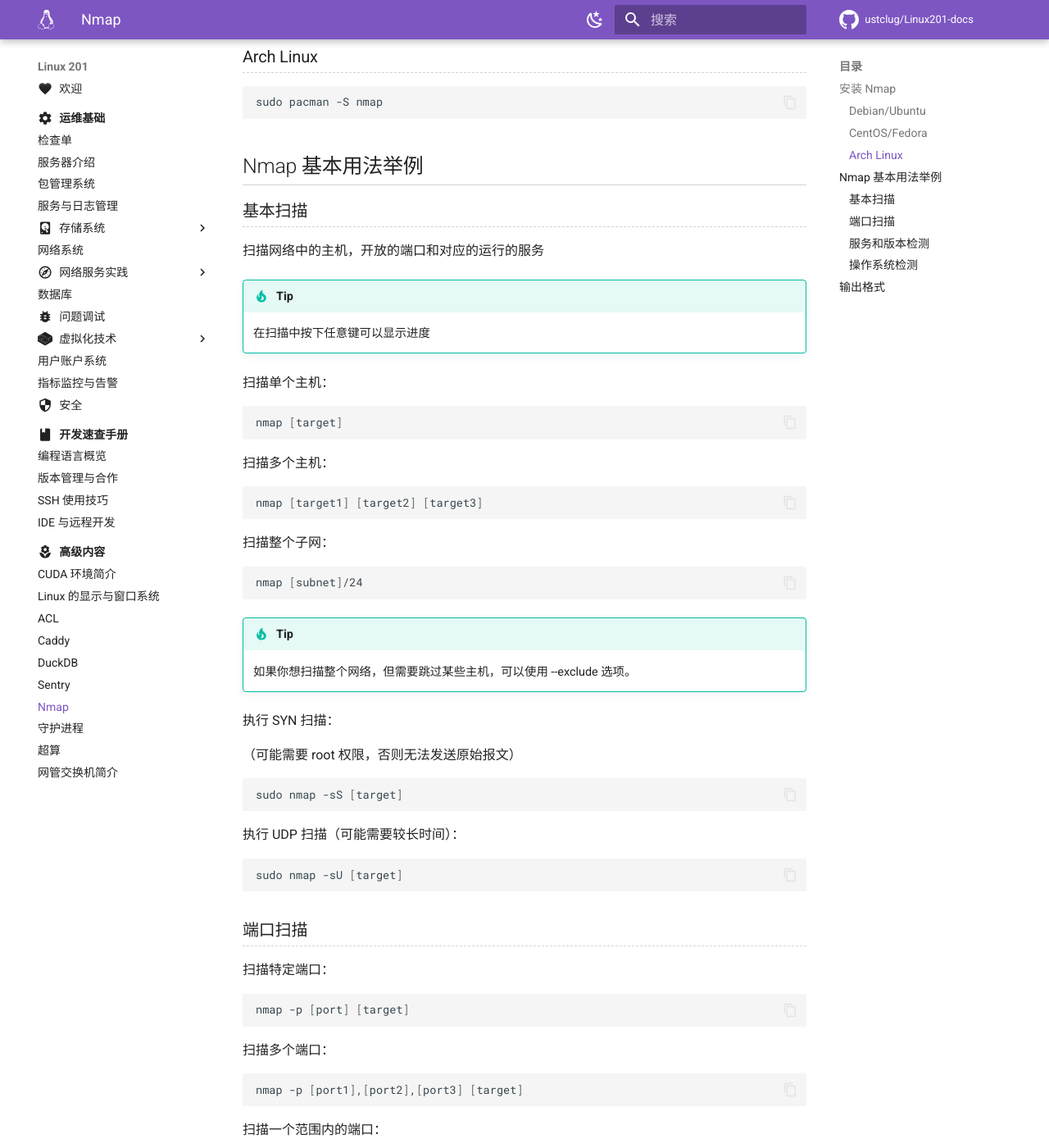
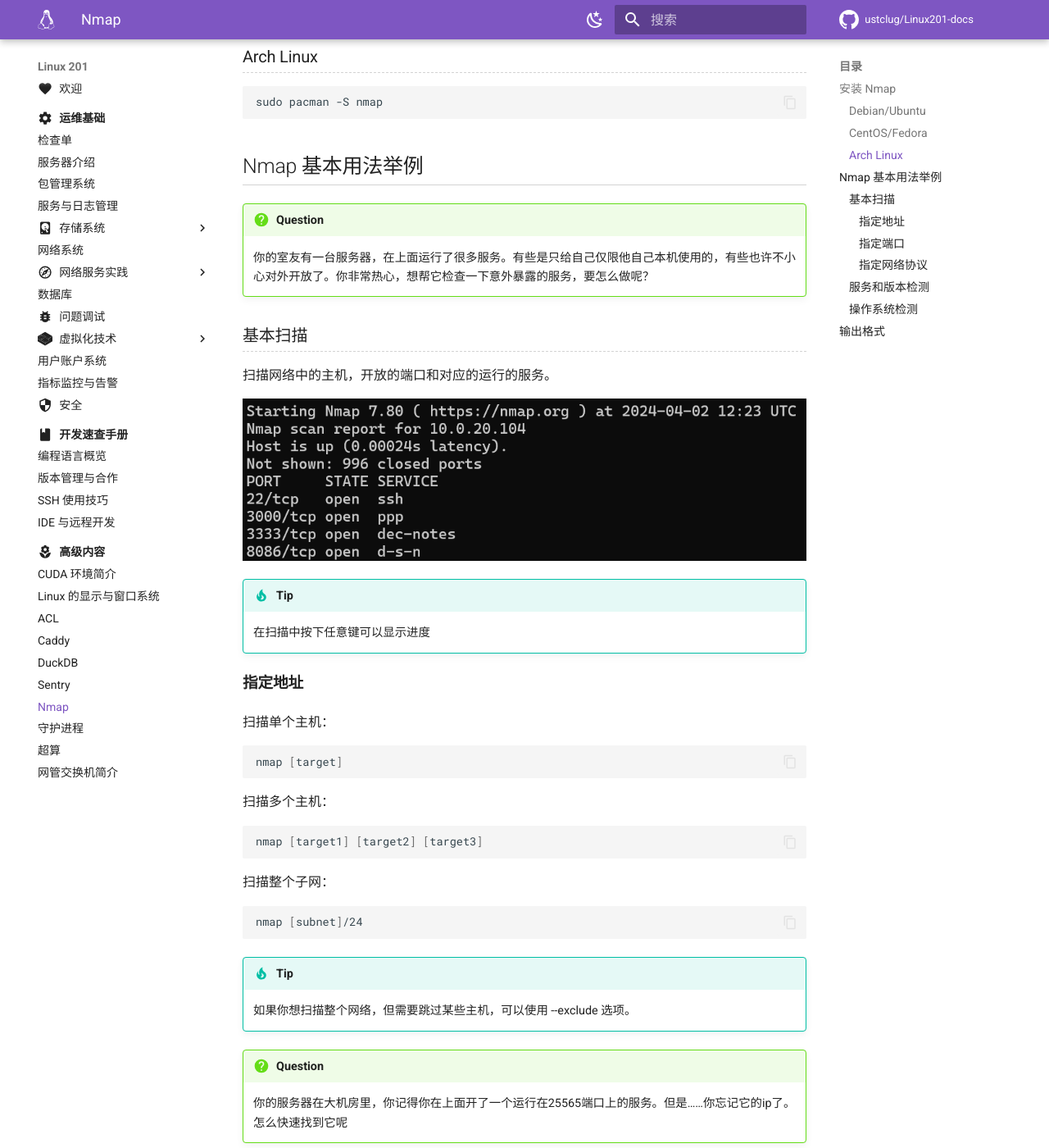
Before and after one commit to ustclug/Linux201-docs, an MkDocs documentation site: the page built from docs/advanced/nmap.md, in a window 1280 px wide and 1400 px high, scrolled down 734 px. Shown: the whole window at 82% size. Built offline with MkDocs 1.6.1 and Material for MkDocs 9.7.7, drawn with Linux system fonts in a browser that asks for light colours; comment, search, counter and statistics services are not loaded; some of the changed text lies outside the part shown.

Commit message:
advanced/nmap: Add usage scenarios

````diff
--- a/docs/advanced/nmap.md
+++ b/docs/advanced/nmap.md
@@ -30,13 +30,21 @@
 
 ## Nmap 基本用法举例
 
+!!! question
+
+    你的室友有一台服务器，在上面运行了很多服务。有些是只给自己仅限他自己本机使用的，有些也许不小心对外开放了。你非常热心，想帮它检查一下意外暴露的服务，要怎么做呢？
+
 ### 基本扫描
 
-扫描网络中的主机，开放的端口和对应的运行的服务
+扫描网络中的主机，开放的端口和对应的运行的服务。
+
+![nmap扫描结果示例](../images/nmap-result.png)
 
 !!! tip
 
     在扫描中按下任意键可以显示进度
+
+#### 指定地址
 
 扫描单个主机：
 
@@ -60,21 +68,11 @@
 
     如果你想扫描整个网络，但需要跳过某些主机，可以使用 --exclude 选项。
 
-执行 SYN 扫描：
+!!! question
 
-（可能需要 root 权限，否则无法发送原始报文）
+    你的服务器在大机房里，你记得你在上面开了一个运行在25565端口上的服务。但是……你忘记它的ip了。怎么快速找到它呢
 
-```shell
-sudo nmap -sS [target]
-```
-
-执行 UDP 扫描（可能需要较长时间）：
-
-```shell
-sudo nmap -sU [target]
-```
-
-### 端口扫描
+#### 指定端口
 
 扫描特定端口：
 
@@ -94,6 +92,22 @@
 nmap -p [start_port]-[end_port] [target]
 ```
 
+#### 指定网络协议
+
+执行 SYN 扫描：
+
+（可能需要 root 权限，否则无法发送原始报文）
+
+```shell
+sudo nmap -sS [target]
+```
+
+执行 UDP 扫描（可能需要较长时间）：
+
+```shell
+sudo nmap -sU [target]
+```
+
 ### 服务和版本检测
 
 检测服务的版本信息：
@@ -101,6 +115,10 @@
 ```shell
 nmap -sV [target]
 ```
+
+!!! question
+
+    实验室跑了 20 年的古董服务器是什么操作系统呢？🤔
 
 ### 操作系统检测
 
````
Also changed, not shown: docs/images/nmap-result.png (added).
